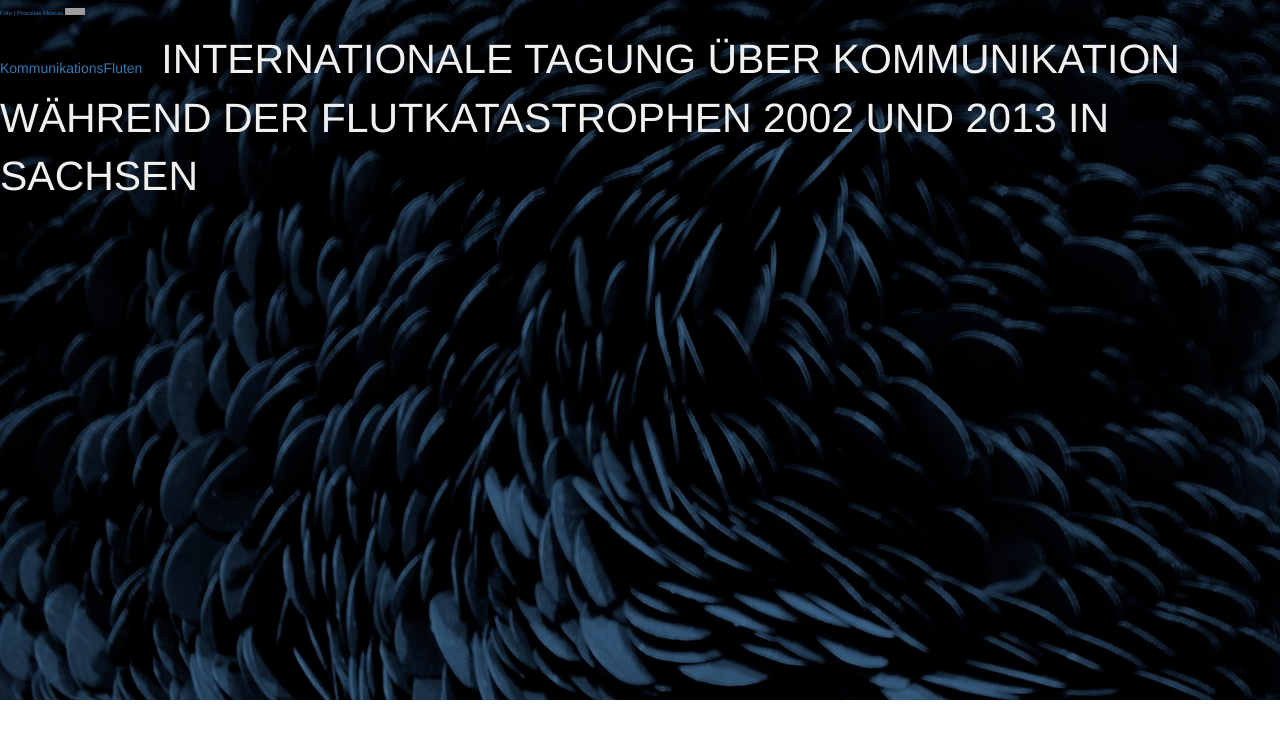
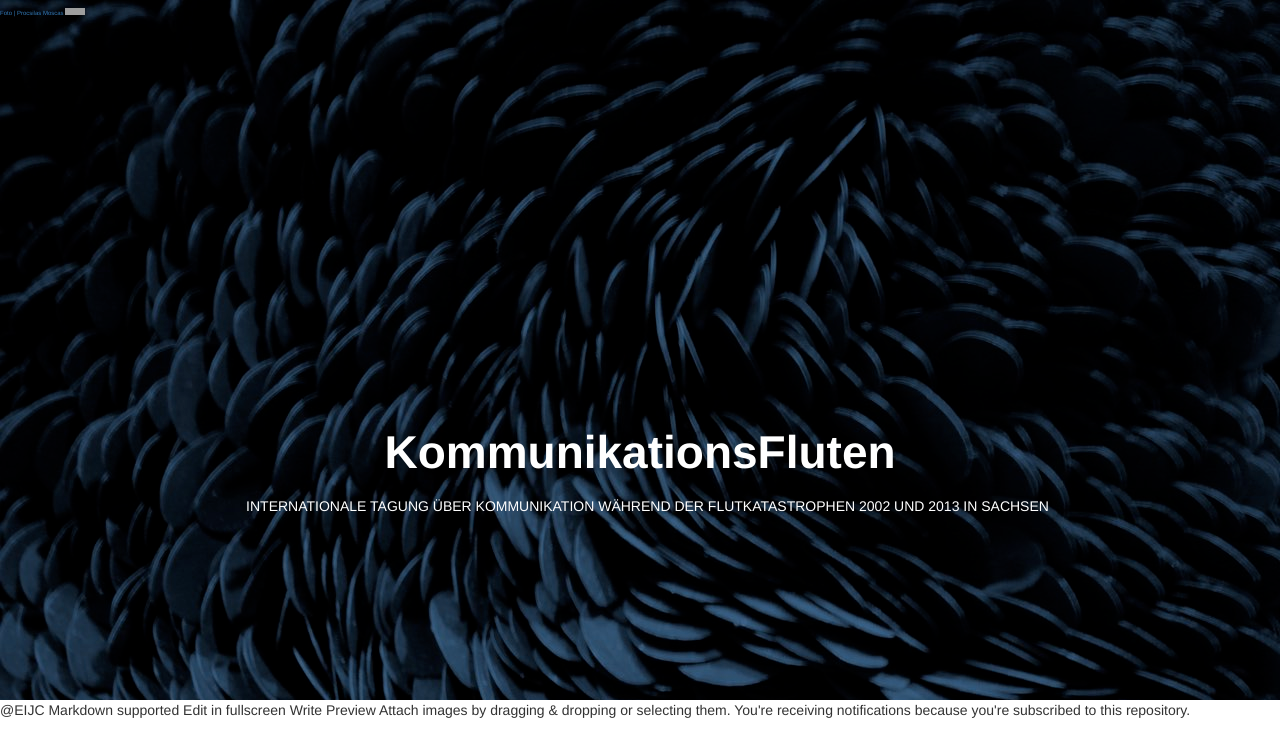
Before and after one commit to susedev/test, a Jekyll site: the page built from index.html, in a window 1280 px wide. Shown: the top 730 px of the page. Built offline with Jekyll 4.4.1, drawn with Linux system fonts in a browser that asks for light colours; nearby versions of some CDN libraries; grey boxes are pictures that could not be loaded.

Commit message:
Update home.html

```diff
--- a/_layouts/home.html
+++ b/_layouts/home.html
@@ -11,8 +11,19 @@
 <header class="intro-header" style="background-image: url('{{ site.base_url }}/background-1280x800.jpg'); display: block; max-height: 100%; max-width: 100%;">
     <a href="https://www.flickr.com/photos/procsilas/3010458671/in/photostream/" style="font-size: 6px; color:#808080,"> Foto | Procsilas Moscas </a>
     <a rel="license" href="http://creativecommons.org/licenses/by/2.0/"><img alt="Creative Commons License" style="height: 7px; width: 20px; position:right;" src="https://i.creativecommons.org/l/by/2.0/88x31.png" /></a></p>
-    <a href="{{ site.base_url }}/konferenz-kommunikationsfluten.html"><p2>KommunikationsFluten</p2></a>
-    <a href="{{ site.base_url }}/konferenz-kommunikationsfluten.html"><p3>Internationale Tagung über Kommunikation während der Flutkatastrophen 2002 und 2013 in Sachsen</p3></a>
+    <a href="{{ site.base_url }}/konferenz-kommunikationsfluten.html"><p style="color:#FFF; font-size: 46px; font-weight:bold; text-align: center; margin-top:400px; margin-bottom: ">KommunikationsFluten</p></a>
+    <a href="{{ site.base_url }}/konferenz-kommunikationsfluten.html"><p style="font-size:14px; color:#FFF; text-align: center; text-transform: uppercase;  padding-bottom:50px; margin-left: 15px;">Internationale Tagung über Kommunikation während der Flutkatastrophen 2002 und 2013 in Sachsen</p></a>
+ </header>
+
+@EIJC
+Markdown supported
+Edit in fullscreen
+Write Preview
+
+Attach images by dragging & dropping or selecting them.
+
+You're receiving notifications because you're subscribed to this repository.
+
 </header>
 
 
```
